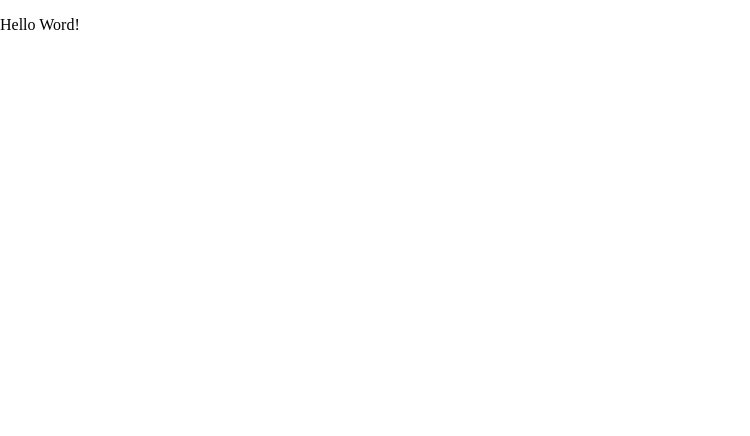
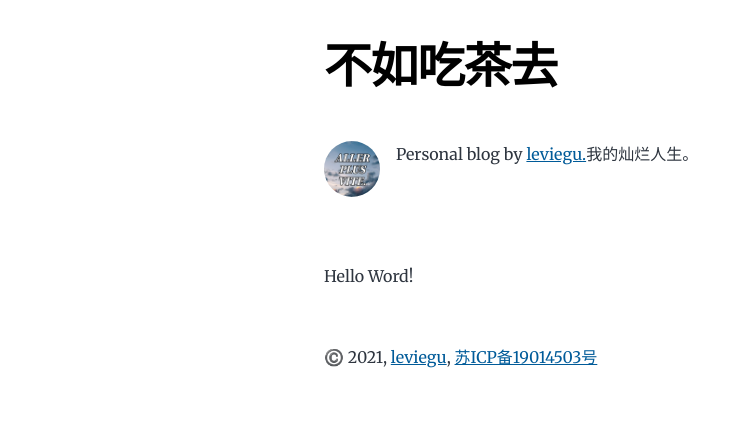
Before and after one commit to seeintea/kapok, a Gatsby site: page / in a window 1280 px wide. Shown: the whole page, without its empty margins (0-750 px from the left). Built offline with nearby package versions, Linux system fonts and the light colour scheme; Gatsby itself is replaced by a stand-in of ours.

Commit message:
chore(cil): change website ui

```diff
--- a/gatsby-config.js
+++ b/gatsby-config.js
@@ -1,9 +1,17 @@
 module.exports = {
   siteMetadata: {
-    siteUrl: "https://www.yourdomain.tld",
-    title: "kapok_v2",
+    title: "不如吃茶去",
+    author: {
+      name: "leviegu",
+      summary: "我的灿烂人生。",
+    },
+    siteUrl: "https://leviegu.cn",
+    social: {
+      zhihu: "https://www.zhihu.com/people/groof13",
+    },
   },
   plugins: [
+    `gatsby-plugin-emotion`,
     {
       resolve: `gatsby-plugin-typescript`,
       options: {
@@ -12,5 +20,20 @@ module.exports = {
         allExtensions: true,
       },
     },
+    {
+      resolve: `gatsby-plugin-manifest`,
+      options: {
+        name: `不如吃茶去`,
+        start_url: `/`,
+        icon: `src/static/images/favicon.png`,
+      },
+    },
+    {
+      resolve: `gatsby-source-filesystem`,
+      options: {
+        name: "images",
+        path: `${__dirname}/src/static/images/`,
+      },
+    },
   ],
 }
--- /dev/null
+++ b/src/components/Bio.tsx
@@ -0,0 +1,58 @@
+import React from "react"
+import styled from "@emotion/styled"
+import profile from "../static/images/profile.jpeg"
+import { graphql, useStaticQuery } from "gatsby"
+
+const Bio: React.FC = () => {
+  const { site } = useStaticQuery(graphql`
+    query {
+      site {
+        siteMetadata {
+          author {
+            name
+            summary
+          }
+          social {
+            zhihu
+          }
+        }
+      }
+    }
+  `)
+
+  const author = site.siteMetadata?.author
+  const social = site.siteMetadata?.social
+
+  return (
+    <BioBox>
+      <ProfileImg src={profile} alt={author?.name || "profile picture"} />
+      <Summary>
+        Personal blog by{" "}
+        <a href={social?.zhihu} target={"_blank"} rel="noreferrer">
+          {author?.name || "leviegu"}.
+        </a>
+        {author?.summary || "我的灿烂人生。"}
+      </Summary>
+    </BioBox>
+  )
+}
+
+const BioBox = styled.div`
+  display: flex;
+  margin-bottom: var(--spacing-16);
+`
+
+const ProfileImg = styled.img`
+  width: 3.5rem;
+  height: 3.5rem;
+  border-radius: 100%;
+  margin-right: var(--spacing-4);
+  margin-bottom: var(--spacing-0);
+`
+
+const Summary = styled.p`
+  margin-top: 0;
+  max-width: 310px;
+`
+
+export default Bio
--- /dev/null
+++ b/src/components/Footer.tsx
@@ -0,0 +1,18 @@
+import React from "react"
+
+const Footer: React.FC = () => {
+  return (
+    <footer>
+      ©️ {new Date().getFullYear()}, {` `}
+      <a href="https://github.com/leviegu" target={"_blank"} rel="noreferrer">
+        leviegu
+      </a>
+      , {` `}
+      <a href="https://beian.miit.gov.cn" target={"_blank"} rel="noreferrer">
+        苏ICP备19014503号
+      </a>
+    </footer>
+  )
+}
+
+export default Footer
--- /dev/null
+++ b/src/components/Layout.tsx
@@ -0,0 +1,63 @@
+import React, { ReactNode, useMemo } from "react"
+import styled from "@emotion/styled"
+import { Link } from "gatsby"
+import Bio from "./Bio"
+import Footer from "./Footer"
+
+type LayoutProps = {
+  children: ReactNode
+  location: Location
+  title?: string
+}
+
+const Layout: React.FC<LayoutProps> = ({ children, location, title }) => {
+  const isRootPath = useMemo(() => {
+    const rootPath = `${__PATH_PREFIX__}/`
+    return location.pathname === rootPath
+  }, [])
+
+  const header = useMemo(() => {
+    if (isRootPath) {
+      return (
+        <MainHeading>
+          <Link to="/">{title}</Link>
+        </MainHeading>
+      )
+    } else {
+      return <LinkHeading to="/">{title}</LinkHeading>
+    }
+  }, [isRootPath])
+
+  return (
+    <GlobalWrapper>
+      <GlobalHeader>{header}</GlobalHeader>
+      <Bio />
+      <main>{children}</main>
+      <Footer />
+    </GlobalWrapper>
+  )
+}
+
+const GlobalWrapper = styled.div`
+  margin: var(--spacing-0) auto;
+  max-width: var(--maxWidth-wrapper);
+  padding: var(--spacing-10) var(--spacing-5);
+`
+
+const GlobalHeader = styled.header`
+  margin-bottom: var(--spacing-12);
+`
+
+const MainHeading = styled.h1`
+  font-size: var(--fontSize-7);
+  margin: 0;
+`
+
+const LinkHeading = styled(Link)`
+  font-weight: var(--fontWeight-bold);
+  font-family: var(--font-heading);
+  text-decoration: none;
+  font-size: var(--fontSize-2);
+`
+
+export default Layout
--- /dev/null
+++ b/src/index.d.ts
@@ -0,0 +1,3 @@
+declare module "*.jpeg"
+
+declare const __PATH_PREFIX__
--- a/src/pages/index.tsx
+++ b/src/pages/index.tsx
@@ -1,11 +1,31 @@
+import { graphql } from "gatsby"
 import React from "react"
+import Bio from "../components/Bio"
+import Layout from "../components/Layout"
 
-const IndexPage: React.FC = () => {
+type IndexProps = {
+  location: Location
+  data: any
+}
+
+const IndexPage: React.FC<IndexProps> = ({ data, location }) => {
+  const siteTitle = data.site.siteMetadata?.title || "空白"
+
   return (
-    <div>
+    <Layout location={location} title={siteTitle}>
       <p>Hello Word!</p>
-    </div>
+    </Layout>
   )
 }
 
 export default IndexPage
+
+export const pageQuery = graphql`
+  query {
+    site {
+      siteMetadata {
+        title
+      }
+    }
+  }
+`
--- /dev/null
+++ b/src/static/css/style.css
@@ -0,0 +1,238 @@
+/* CSS Custom Properties Definitions */
+:root {
+  --maxWidth-none: "none";
+  --maxWidth-xs: 20rem;
+  --maxWidth-sm: 24rem;
+  --maxWidth-md: 28rem;
+  --maxWidth-lg: 32rem;
+  --maxWidth-xl: 36rem;
+  --maxWidth-2xl: 42rem;
+  --maxWidth-3xl: 48rem;
+  --maxWidth-4xl: 56rem;
+  --maxWidth-full: "100%";
+  --maxWidth-wrapper: var(--maxWidth-2xl);
+  --spacing-px: "1px";
+  --spacing-0: 0;
+  --spacing-1: 0.25rem;
+  --spacing-2: 0.5rem;
+  --spacing-3: 0.75rem;
+  --spacing-4: 1rem;
+  --spacing-5: 1.25rem;
+  --spacing-6: 1.5rem;
+  --spacing-8: 2rem;
+  --spacing-10: 2.5rem;
+  --spacing-12: 3rem;
+  --spacing-16: 4rem;
+  --spacing-20: 5rem;
+  --spacing-24: 6rem;
+  --spacing-32: 8rem;
+  --fontFamily-sans: Montserrat, "Noto Serif SC", system-ui, -apple-system,
+    BlinkMacSystemFont, "Segoe UI", Roboto, "Helvetica Neue", Arial, "Noto Sans",
+    sans-serif, "Apple Color Emoji", "Segoe UI Emoji", "Segoe UI Symbol",
+    "Noto Color Emoji";
+  --fontFamily-serif: "Merriweather", "Noto Serif SC", "Georgia", Cambria,
+    "Times New Roman", Times, serif;
+  --font-body: var(--fontFamily-serif);
+  --font-heading: var(--fontFamily-sans);
+  --fontWeight-normal: 400;
+  --fontWeight-medium: 500;
+  --fontWeight-semibold: 600;
+  --fontWeight-bold: 700;
+  --fontWeight-extrabold: 800;
+  --fontWeight-black: 900;
+  --fontSize-root: 16px;
+  --lineHeight-none: 1;
+  --lineHeight-tight: 1.1;
+  --lineHeight-normal: 1.5;
+  --lineHeight-relaxed: 1.625;
+  --fontSize-0: 0.833rem;
+  --fontSize-1: 1rem;
+  --fontSize-2: 1.2rem;
+  --fontSize-3: 1.44rem;
+  --fontSize-4: 1.728rem;
+  --fontSize-5: 2.074rem;
+  --fontSize-6: 2.488rem;
+  --fontSize-7: 2.986rem;
+  --color-primary: #005b99;
+  --color-text: #2e353f;
+  --color-text-light: #4f5969;
+  --color-heading: #1a202c;
+  --color-heading-black: black;
+  --color-accent: #d1dce5;
+}
+
+/* HTML elements */
+
+*,
+:after,
+:before {
+  box-sizing: border-box;
+}
+
+html {
+  line-height: var(--lineHeight-normal);
+  font-size: var(--fontSize-root);
+  -webkit-font-smoothing: antialiased;
+  -moz-osx-font-smoothing: grayscale;
+}
+
+body {
+  font-family: var(--font-body);
+  font-size: var(--fontSize-1);
+  color: var(--color-text);
+}
+
+footer {
+  padding: var(--spacing-6) var(--spacing-0);
+}
+
+hr {
+  background: var(--color-accent);
+  height: 1px;
+  border: 0;
+}
+
+/* Heading */
+
+h1,
+h2,
+h3,
+h4,
+h5,
+h6 {
+  font-family: var(--font-heading);
+  margin-top: var(--spacing-12);
+  margin-bottom: var(--spacing-6);
+  line-height: var(--lineHeight-tight);
+  letter-spacing: -0.025em;
+}
+
+h2,
+h3,
+h4,
+h5,
+h6 {
+  font-weight: var(--fontWeight-bold);
+  color: var(--color-heading);
+}
+
+h1 {
+  font-weight: var(--fontWeight-black);
+  font-size: var(--fontSize-6);
+  color: var(--color-heading-black);
+}
+
+h2 {
+  font-size: var(--fontSize-5);
+}
+
+h3 {
+  font-size: var(--fontSize-4);
+}
+
+h4 {
+  font-size: var(--fontSize-3);
+}
+
+h5 {
+  font-size: var(--fontSize-2);
+}
+
+h6 {
+  font-size: var(--fontSize-1);
+}
+
+h1 > a {
+  color: inherit;
+  text-decoration: none;
+}
+
+h2 > a,
+h3 > a,
+h4 > a,
+h5 > a,
+h6 > a {
+  text-decoration: none;
+  color: inherit;
+}
+
+/* Prose */
+
+p {
+  line-height: var(--lineHeight-relaxed);
+  --baseline-multiplier: 0.179;
+  --x-height-multiplier: 0.35;
+  margin: var(--spacing-0) var(--spacing-0) var(--spacing-8) var(--spacing-0);
+  padding: var(--spacing-0);
+}
+
+ul,
+ol {
+  margin-left: var(--spacing-0);
+  margin-right: var(--spacing-0);
+  padding: var(--spacing-0);
+  margin-bottom: var(--spacing-8);
+  list-style-position: outside;
+  list-style-image: none;
+}
+
+ul li,
+ol li {
+  padding-left: var(--spacing-0);
+  margin-bottom: calc(var(--spacing-8) / 2);
+}
+
+li > p {
+  margin-bottom: calc(var(--spacing-8) / 2);
+}
+
+li *:last-child {
+  margin-bottom: var(--spacing-0);
+}
+
+li > ul {
+  margin-left: var(--spacing-8);
+  margin-top: calc(var(--spacing-8) / 2);
+}
+
+blockquote {
+  color: var(--color-text-light);
+  margin-left: calc(-1 * var(--spacing-6));
+  margin-right: var(--spacing-8);
+  padding: var(--spacing-0) var(--spacing-0) var(--spacing-0) var(--spacing-6);
+  border-left: var(--spacing-1) solid var(--color-primary);
+  font-size: var(--fontSize-2);
+  font-style: italic;
+  margin-bottom: var(--spacing-8);
+}
+
+blockquote > :last-child {
+  margin-bottom: var(--spacing-0);
+}
+
+blockquote > ul,
+blockquote > ol {
+  list-style-position: inside;
+}
+
+table {
+  width: 100%;
+  margin-bottom: var(--spacing-8);
+  border-collapse: collapse;
+  border-spacing: 0.25rem;
+}
+
+table thead tr th {
+  border-bottom: 1px solid var(--color-accent);
+}
+
+/* Link */
+
+a {
+  color: var(--color-primary);
+}
+
+a:hover,
+a:focus {
+  text-decoration: none;
+}
```
Also changed, not shown: gatsby-browser.js (+7 -2 lines), package.json (+6 -1 lines), src/components/SEO.tsx (added, +16 -0 lines), src/static/css/normalize.css (renamed from src/assets/css/normalize.css), src/static/images/favicon.png (added), src/static/images/profile.jpeg (added), 1 other file.
